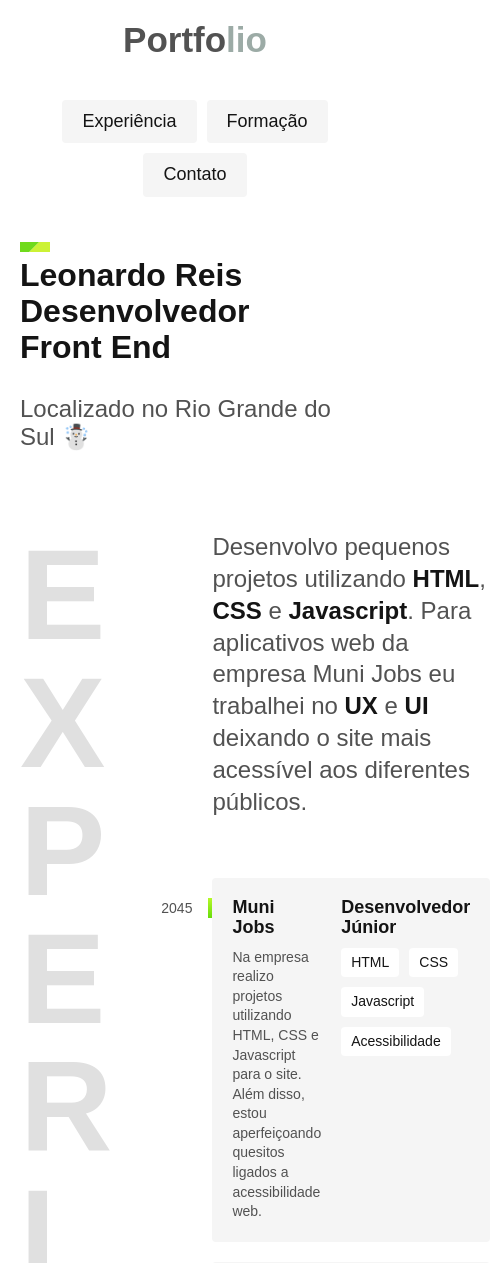
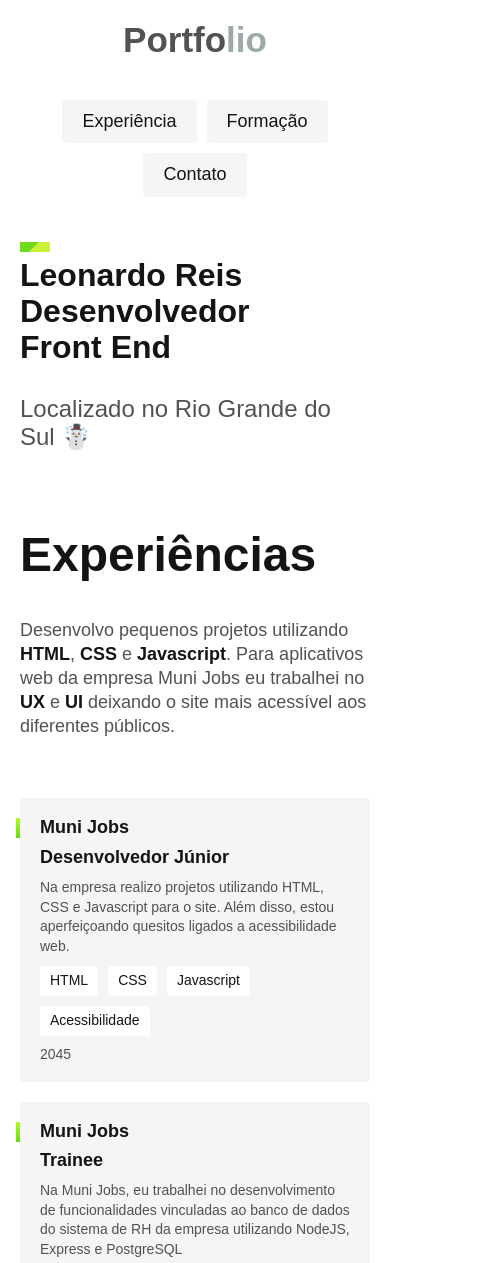
Before and after one commit to LeonardoReis86/Portfolio, a plain HTML site: page pages/index.html in a window 390 px wide. Shown: the top 1263 px of the page, 490 px wide, since content can reach past the window. Drawn offline with Linux system fonts and the light colour scheme.

Commit message:
Added responsive in experiences

```diff
--- a/css/experiencia.css
+++ b/css/experiencia.css
@@ -80,3 +80,28 @@
   background-color: #ffffff;
   padding: 5px 10px;
 }
+
+@media (max-width: 800px) {
+  .experiencia {
+    grid-template-columns: 1fr;
+    gap: 40px;
+  }
+  .experiencia .subtitulo {
+    color: #141414;
+  }
+  .experiencia-texto {
+    font-size: 1.125rem;
+  }
+  .empresa-ano {
+    position: initial;
+    order: 1;
+    width: initial;
+    text-align: left;
+  }
+}
+
+@media (max-width: 400px) {
+  .empresa {
+    grid-template-columns: 1fr;
+  }
+}
--- a/css/global.css
+++ b/css/global.css
@@ -29,3 +29,11 @@ img {
   text-transform: uppercase;
   max-width: 4ch;
 }
+
+@media (max-width: 800px) {
+  .subtitulo {
+    font-size: 3rem;
+    text-transform: capitalize;
+    max-width: initial;
+  }
+}
--- a/pages/index.html
+++ b/pages/index.html
@@ -61,7 +61,7 @@
       </div>
 
       <div class="empresa">
-        <span class="empresa-ano">2044-45</span>
+        <span class="empresa-ano">2043-44</span>
         <h3 class="empresa-titulo">Soujunior</h3>
         <span class="empresa-titulo">Voluntário</span>
         <p class="empresa-texto"> Participação no
```
Also changed, not shown: 1 other file.
